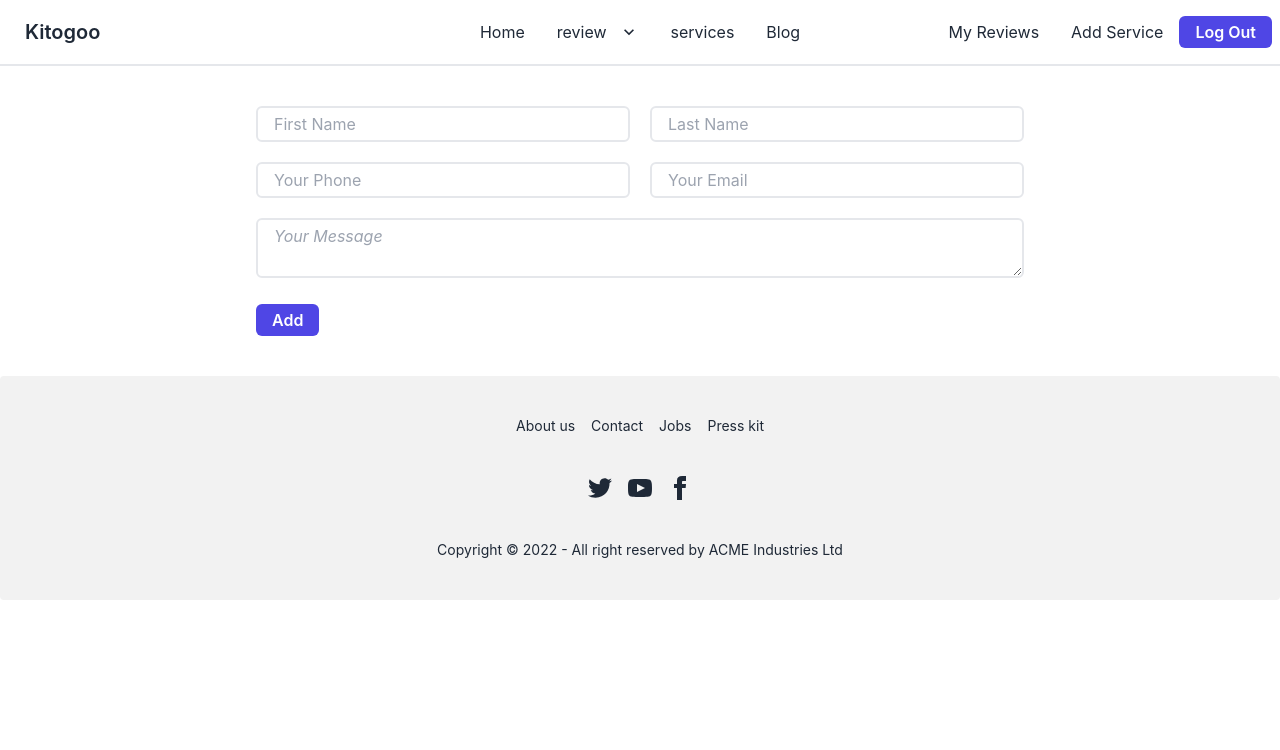
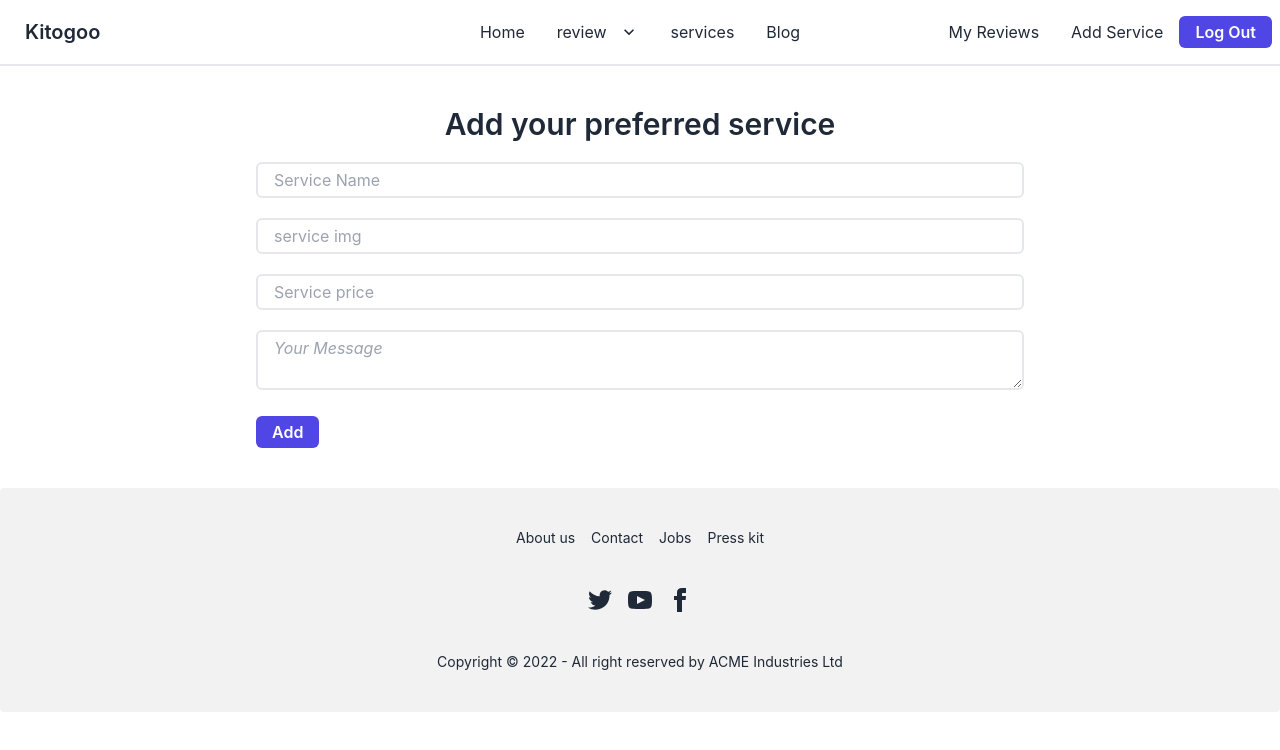
Before and after one commit to saruaralam-swd/kitogoo-client, a React (Create React App) app: page /addServices in a window 1280 px wide. Shown: the top 750 px of the page. Built offline with nearby package versions, Linux system fonts and the light colour scheme; no server answers; sample sign-in values are in the browser's storage.

Commit message:
add service done

```diff
--- a/src/Pages/AddServices/AddServices.js
+++ b/src/Pages/AddServices/AddServices.js
@@ -2,23 +2,51 @@ import React, { useState } from 'react';
 import { AuthContext } from '../../Context/AuthProvider/AuthProvider';
 
 const AddServices = () => {
-  const {user} = useState(AuthContext);
+  const { user } = useState(AuthContext);
 
-  const handleAddServices = () => {
+  const handleAddServices = (e) => {
+    e.preventDefault();
 
+    const form = e.target;
+    const title = form.title.value;
+    const img = form.photoURL.value;
+    const price = form.price.value;
+    const description = form.description.value;
+
+    const createService = {
+      title,
+      img,
+      price,
+      description
+    };
+
+    fetch('http://localhost:5000/service', {
+      method: 'POST',
+      headers: {
+        'content-type' : 'application/json'
+      },
+      body: JSON.stringify(createService)
+    })
+    .then(res => res.json())
+    .then(data => {
+      if (data.acknowledged) {
+        alert('service added')
+        form.reset();
+      }
+    })
   };
 
   return (
     <div className='my-10 w-3/5 mx-auto'>
+      <h2 className='text-center font-semibold text-3xl mb-5'>Add your preferred service</h2>
       <form onSubmit={handleAddServices} className=' space-y-5'>
-        <div className='grid md:grid-cols-2 gap-5'>
-          <input type="text" name='firstName' placeholder="First Name" className="border-2 focus:outline-2 focus:outline-indigo-500  rounded-md px-4 py-1" />
-          <input type="text" name='lastName' placeholder="Last Name" className="border-2 focus:outline-2 focus:outline-indigo-500  rounded-md px-4 py-1" />
-          <input type="text" name='phone' placeholder="Your Phone" className="border-2 focus:outline-2 focus:outline-indigo-500  rounded-md px-4 py-1" required />
-          <input type="email" name='email' placeholder="Your Email" className="border-2 focus:outline-2 focus:outline-indigo-500  rounded-md px-4 py-1" defaultValue={user?.email} readOnly />
+        <div className='grid gap-5'>
+          <input type="text" name='title' placeholder="Service Name" className="border-2 focus:outline-2 focus:outline-indigo-500  rounded-md px-4 py-1" required />
+          <input type="text" name="photoURL" placeholder="service img" className="border-2 focus:outline-2 focus:outline-indigo-500  rounded-md px-4 py-1" required />
+          <input type="number" name='price' placeholder="Service price" className="border-2 focus:outline-2 focus:outline-indigo-500  rounded-md px-4 py-1" required />
         </div>
 
-        <textarea name='message' className=" placeholder:italic border-2 focus:outline-2 focus:outline-indigo-500  rounded-md px-4 py-1 w-full" placeholder="Your Message" required />
+        <textarea name='description' placeholder="Your Message" className="placeholder:italic border-2 focus:outline-2 focus:outline-indigo-500  rounded-md px-4 py-1 w-full" required />
 
         <button className='bg-indigo-600 px-4 py-1 font-semibold rounded-md hover:bg-indigo-700 text-white'>Add</button>
       </form>
```
Also changed, not shown: src/assets/banner4.png (added).
